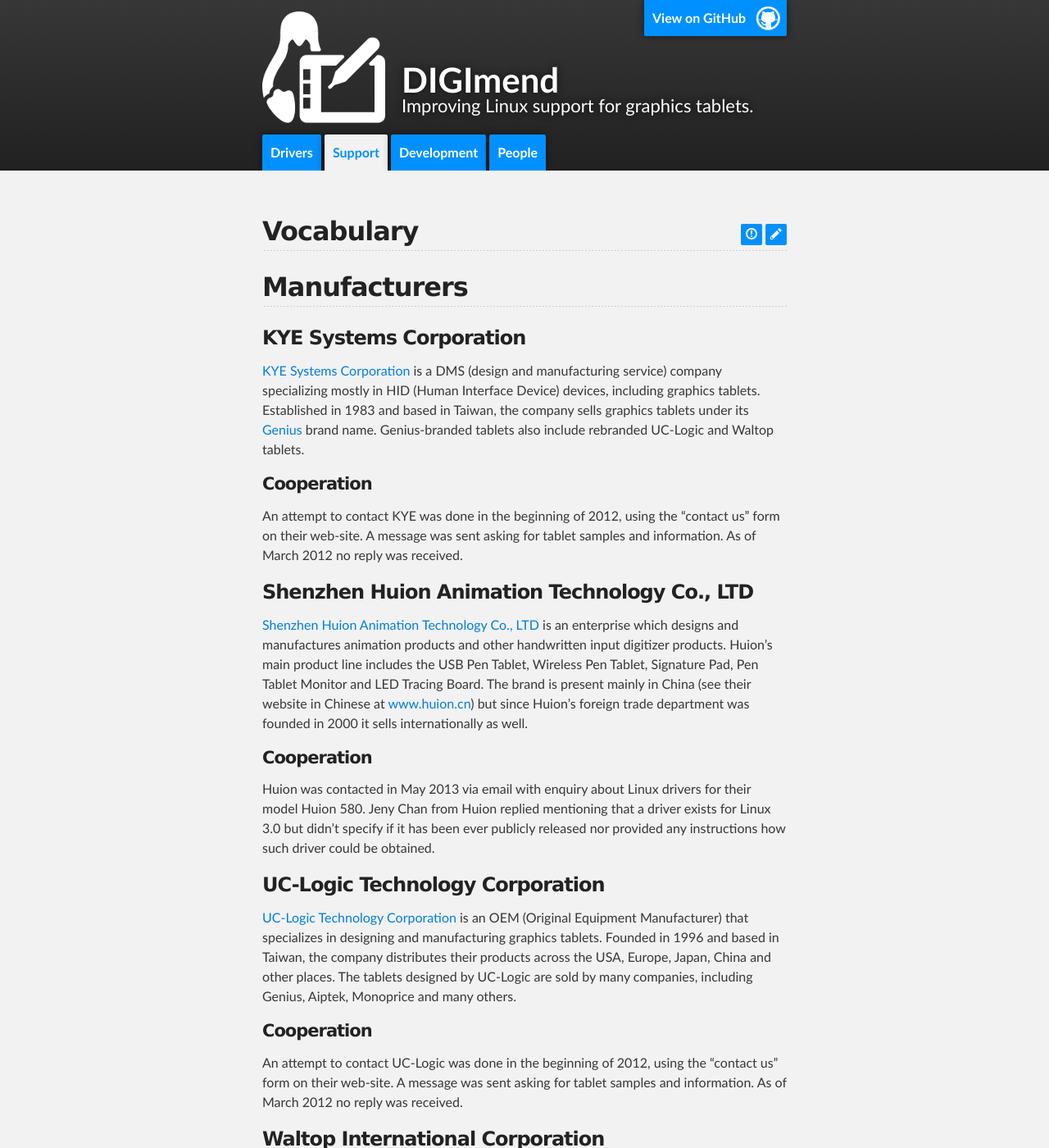
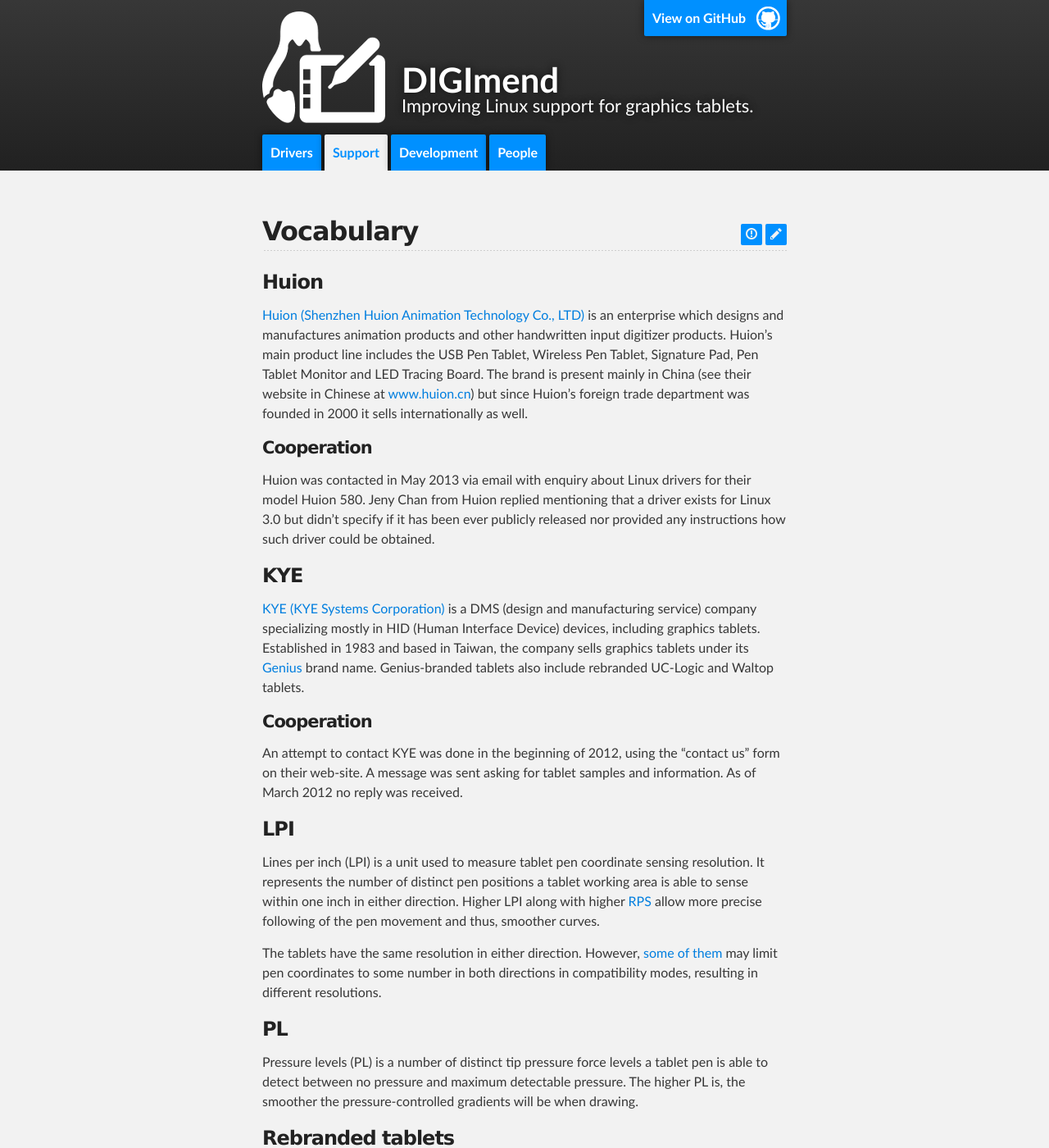
Before and after one commit to DIGImend/digimend.github.io, a Jekyll site: the page built from support/misc/vocabulary/index.md, in a window 1280 px wide and 1400 px high. Shown: the whole window at 82% size. Built offline with Jekyll 4.4.1, drawn with Linux system fonts in a browser that asks for light colours; some of the changed text lies outside the part shown.

Commit message:
Made modifications to vocabulary according to feedback. Added link to vocabulary page from support page. Fixed links in tablet page template.

```diff
--- a/_includes/tablet.html
+++ b/_includes/tablet.html
@@ -53,10 +53,10 @@
         <th>Specs</th>
         <td>
             {{page.working_area.width}}&Prime;&times;{{page.working_area.height}}&Prime;,
-            {{page.working_area.resolution}} [LPI]({{ site.baseurl }}/support/misc/vocabulary/#lines-per-inch "Lines per inch"){% unless page.report_rate == null %},
-            {{page.report_rate}} [RPS]({{ site.baseurl }}/support/misc/vocabulary/#reports-per-second "Reports per second")
+            {{page.working_area.resolution}} <a href="{{ site.baseurl }}/support/misc/vocabulary/#lpi" title="Lines per inch">LPI</a>{% unless page.report_rate == null %},
+            {{page.report_rate}} <a href="{{ site.baseurl }}/support/misc/vocabulary/#rps" title="Reports per second">RPS</a>
             {% endunless %},
-            {{page.pen.pressure_levels}} [PL]({{ site.baseurl }}/support/misc/vocabulary/#pressure-levels "Pressure Levels"){% if page.pen.tilt_detection %},
+            {{page.pen.pressure_levels}} <a href="{{ site.baseurl }}/support/misc/vocabulary/#pl" title="Pressure Levels">PL</a>{% if page.pen.tilt_detection %},
                 tilt-sensitive
             {% endif %}{% unless page.mouse == null %},
                 {{page.mouse}} mouse
--- a/support/misc/vocabulary/index.md
+++ b/support/misc/vocabulary/index.md
@@ -1,30 +1,12 @@
 ---
 title: Vocabulary
 ---
-Manufacturers
-=============
 
-KYE Systems Corporation
------------------------
+Huion
+-----
 
-[KYE Systems Corporation](http://www.kyecom.com/) is a DMS (design and
-manufacturing service) company specializing mostly in HID (Human
-Interface Device) devices, including graphics tablets. Established in
-1983 and based in Taiwan, the company sells graphics tablets under its
-[Genius](http://www.geniusnet.com/) brand name. Genius-branded tablets
-also include rebranded UC-Logic and Waltop tablets.
-
-### Cooperation
-
-An attempt to contact KYE was done in the beginning of 2012, using the
-"contact us" form on their web-site. A message was sent asking for
-tablet samples and information. As of March 2012 no reply was received.
-
-Shenzhen Huion Animation Technology Co., LTD
---------------------------------------------
-
-[Shenzhen Huion Animation Technology Co.,
-LTD](http://www.huion-tablet.com) is an enterprise which designs and
+[Huion (Shenzhen Huion Animation Technology Co.,
+LTD)](http://www.huion-tablet.com) is an enterprise which designs and
 manufactures animation products and other handwritten input digitizer
 products. Huion's main product line includes the USB Pen Tablet,
 Wireless Pen Tablet, Signature Pad, Pen Tablet Monitor and LED Tracing
@@ -41,47 +23,29 @@
 has been ever publicly released nor provided any instructions how such
 driver could be obtained.
 
-UC-Logic Technology Corporation
--------------------------------
+KYE
+---
 
-[UC-Logic Technology Corporation](http://www.uc-logic.com/) is an OEM
-(Original Equipment Manufacturer) that specializes in designing and
-manufacturing graphics tablets. Founded in 1996 and based in Taiwan, the
-company distributes their products across the USA, Europe, Japan, China
-and other places. The tablets designed by UC-Logic are sold by many
-companies, including Genius, Aiptek, Monoprice and many others.
+[KYE (KYE Systems Corporation)](http://www.kyecom.com/) is a DMS (design and
+manufacturing service) company specializing mostly in HID (Human
+Interface Device) devices, including graphics tablets. Established in
+1983 and based in Taiwan, the company sells graphics tablets under its
+[Genius](http://www.geniusnet.com/) brand name. Genius-branded tablets
+also include rebranded UC-Logic and Waltop tablets.
 
 ### Cooperation
 
-An attempt to contact UC-Logic was done in the beginning of 2012, using
-the "contact us" form on their web-site. A message was sent asking for
+An attempt to contact KYE was done in the beginning of 2012, using the
+"contact us" form on their web-site. A message was sent asking for
 tablet samples and information. As of March 2012 no reply was received.
 
-Waltop International Corporation
---------------------------------
-
-[Waltop International Corporation](http://www.waltop.com/) is an OEM
-(Original Equipment Manufacturer) that specializes in designing and
-manufacturing graphics tablets. The company was founded in 2004 and is
-based in Taiwan. The tablets designed by Waltop are sold by many
-companies, including Genius, Trust, Aiptek, and many others.
-
-### Cooperation
-
-The DIGI*mend* project has contacted Waltop in the beginning of 2012 and
-the company agreed to provide tablet samples and information. So far two
-samples were received with possibly more to come.
-
-Definitions
-===========
-
-Lines per inch
---------------
+LPI
+---
 
 Lines per inch (LPI) is a unit used to measure tablet pen coordinate
 sensing resolution. It represents the number of distinct pen positions a
 tablet working area is able to sense within one inch in either
-direction. Higher LPI along with higher RPS allow more
+direction. Higher LPI along with higher [RPS](#rps) allow more
 precise following of the pen movement and thus, smoother curves.
 
 The tablets have the same resolution in either direction. However, [some
@@ -89,8 +53,8 @@
 to some number in both directions in compatibility modes, resulting in
 different resolutions.
 
-Pressure levels
----------------
+PL
+--
 
 Pressure levels (PL) is a number of distinct tip pressure force levels a
 tablet pen is able to detect between no pressure and maximum detectable
@@ -122,15 +86,46 @@
 is disproved, the tablet is removed from the "sold as" list and then, if
 the correct original model becomes known, added to the appropriate one.
 
-Reports per second
-------------------
+RPS
+---
 
-Reports per second (RPS) is a measure of tablet pen position report
+RPS (Reports per second) is a measure of tablet pen position report
 rate. It represents the number of pen position reports a tablet is able
 to send to the host PC per second.
 
-Higher RPS along with higher LPI allow more precise
+Higher RPS along with higher [LPI](#lpi) allow more precise
 following of the pen movement and thus, smoother curves. However, high
 RPS means more data to process in a unit of time and may result in
 drawing lag on low performance PCs running heavy-weight drawing
 applications.
+
+UC-Logic
+--------
+
+[UC-Logic (UC-Logic Technology Corporation)](http://www.uc-logic.com/) is an OEM
+(Original Equipment Manufacturer) that specializes in designing and
+manufacturing graphics tablets. Founded in 1996 and based in Taiwan, the
+company distributes their products across the USA, Europe, Japan, China
+and other places. The tablets designed by UC-Logic are sold by many
+companies, including Genius, Aiptek, Monoprice and many others.
+
+### Cooperation
+
+An attempt to contact UC-Logic was done in the beginning of 2012, using
+the "contact us" form on their web-site. A message was sent asking for
+tablet samples and information. As of March 2012 no reply was received.
+
+Waltop
+------
+
+[Waltop (Waltop International Corporation)](http://www.waltop.com/) is an OEM
+(Original Equipment Manufacturer) that specializes in designing and
+manufacturing graphics tablets. The company was founded in 2004 and is
+based in Taiwan. The tablets designed by Waltop are sold by many
+companies, including Genius, Trust, Aiptek, and many others.
+
+### Cooperation
+
+The DIGI*mend* project has contacted Waltop in the beginning of 2012 and
+the company agreed to provide tablet samples and information. So far two
+samples were received with possibly more to come.
```
Also changed, not shown: support/index.md (+5 -0 lines).
